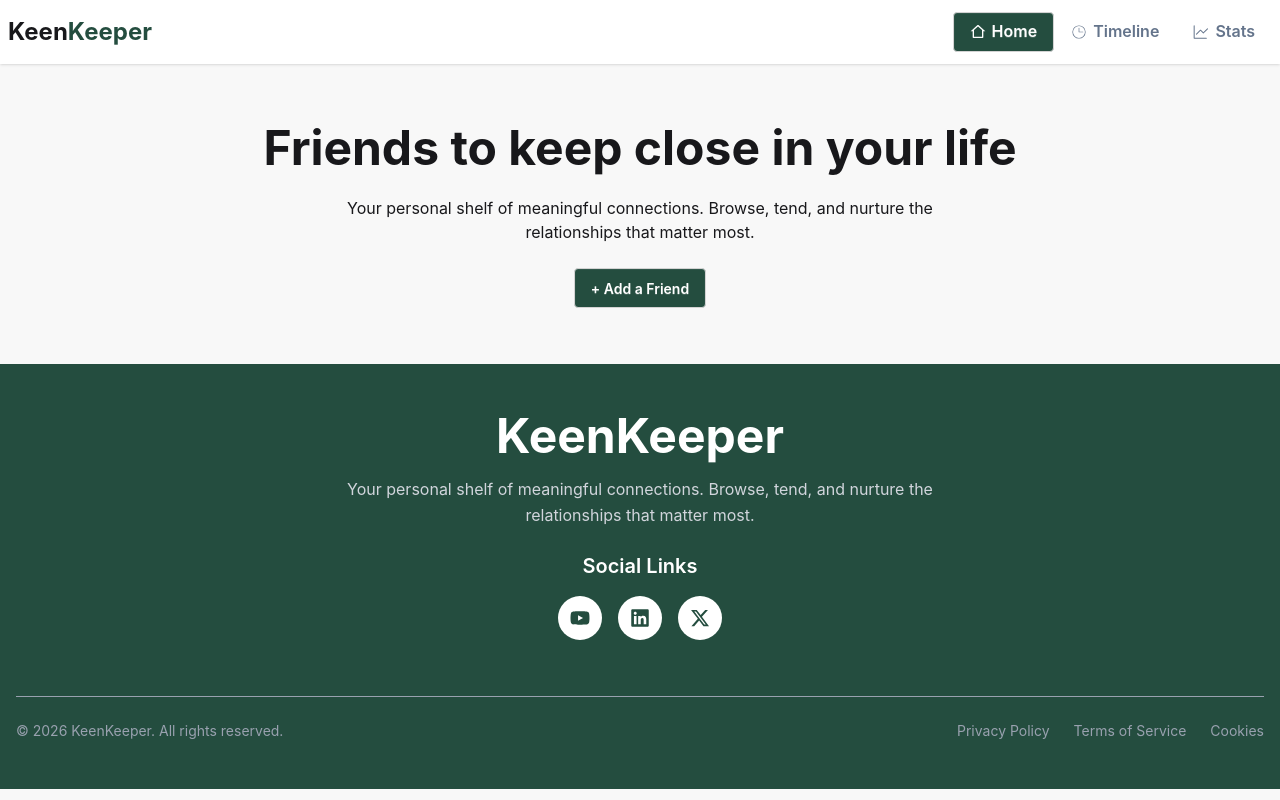
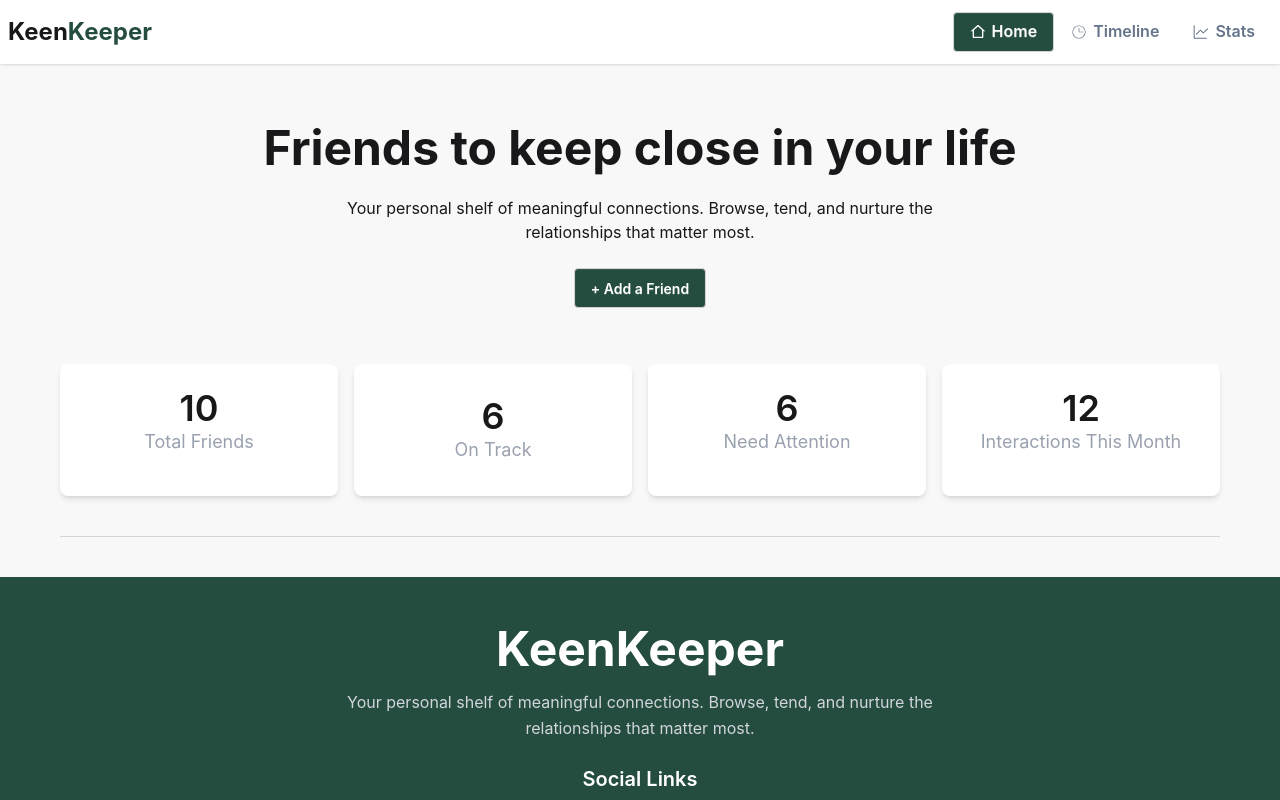
Before and after one commit to Arnob-450/b13-a7, a React (Vite) app: page / in a window 1280 px wide. Shown: the top 800 px of the page. Built offline with nearby package versions, Linux system fonts and the light colour scheme.

Commit message:
dash board is fully made and designed and it is static i have not yet made it dynamic

```diff
--- /dev/null
+++ b/src/component/homepage/Dashboard.jsx
@@ -0,0 +1,29 @@
+
+
+const Dashboard = () => {
+    return (
+        <div className="container mx-auto mb-10 px-15 ">
+            <div className=" grid grid-cols-1 md:grid-cols-2 lg:grid-cols-4 gap-4  mb-10">
+                <div className="bg-base-100 shadow-md rounded-lg p-6 text-center">
+                    <p className="text-4xl font-semibold ">10</p>
+                    <p className="text-lg text-gray-400 ">Total Friends</p>
+                </div>
+                <div className="bg-base-100 shadow-md rounded-lg p-8 text-center">
+                    <p className="text-4xl font-semibold ">6</p>
+                    <p className="text-lg text-gray-400 ">On Track</p>
+                </div>
+                <div className="bg-base-100 shadow-md rounded-lg p-6 text-center">
+                    <p className="text-4xl font-semibold ">6</p>
+                    <p className="text-lg text-gray-400 ">Need Attention</p>
+                </div>
+                <div className="bg-base-100 shadow-md rounded-lg p-6 text-center">
+                    <p className="text-4xl font-semibold ">12</p>
+                    <p className="text-lg text-gray-400 ">Interactions This Month</p>
+                </div>
+            </div>
+            <div className="w-full border-t border-gray-300 my-6"></div>
+        </div>
+    );
+};
+
+export default Dashboard;
--- a/src/pages/homepage/HomePage.jsx
+++ b/src/pages/homepage/HomePage.jsx
@@ -1,10 +1,12 @@
 import Banner from "../../component/homepage/Banner";
+import Dashboard from "../../component/homepage/Dashboard";
 
 
 const HomePage = () => {
     return (
         <div>
            <Banner></Banner>
+           <Dashboard></Dashboard>
         </div>
     );
 };
```
